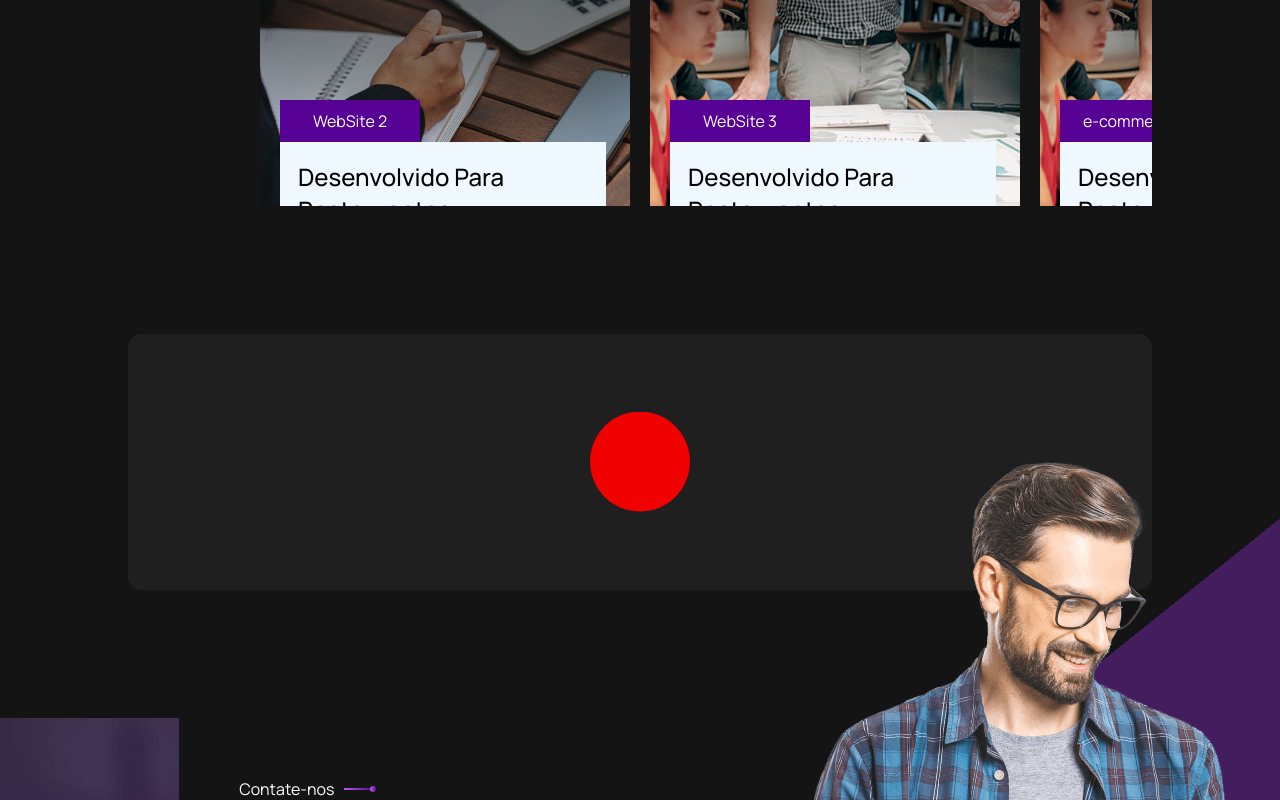
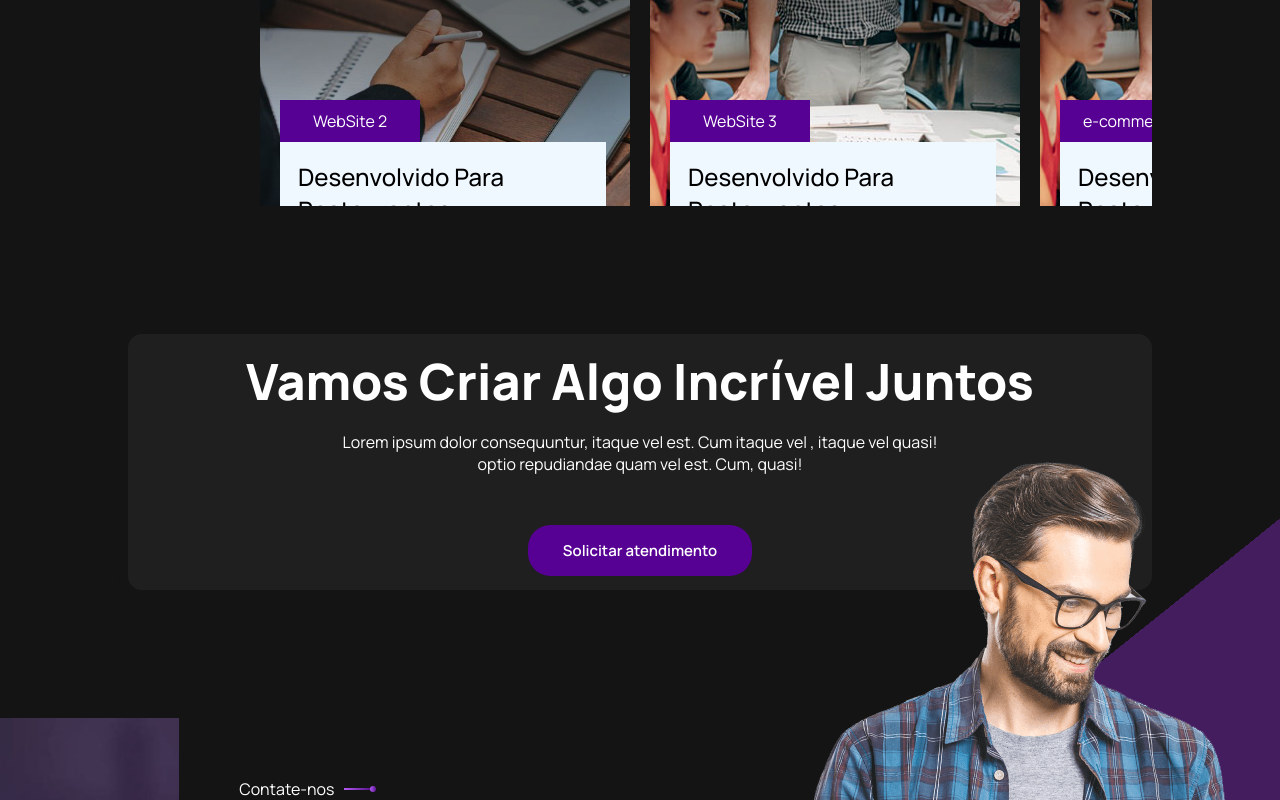
Before and after one commit to PedroPaulo-Git/PortSoftware, a React (Vite) app: page / in a window 1280 px wide. Shown: the part 1842-2642 px from the top of the page. Built offline with nearby package versions, Linux system fonts and the light colour scheme.

Commit message:
design background done

```diff
--- a/src/components/Projects/Project.css
+++ b/src/components/Projects/Project.css
@@ -29,7 +29,7 @@
     width: 500px;
     color: white;
     height: 50%;
-    z-index: 1;
+    z-index: 2;
 }
 
 .project-background-title {
--- a/src/components/backgroundDesign/BackgroundDesign.css
+++ b/src/components/backgroundDesign/BackgroundDesign.css
@@ -29,27 +29,52 @@
     width: 100%;
     height: 100%;
     display: flex;
+    justify-content: center;
     background: #242424c4;
     border: 10px solid #141414; ;
     align-items: center;
     border-radius: 1.5em;
-
+    color: white;
 }
 
 .background-info {
-    content: '';
-    position: absolute;
-    top: 50%;
-    left: 50%;
-    width: 100px;
-    /* Width of the transparent hole */
-    height: 100px;
-    /* Height of the transparent hole */
-    background: rgb(241, 0, 0);
-    /* Background color of the hole */
-    transform: translate(-50%, -50%);
-    clip-path: circle(50px at center);
+    display: flex;
+    justify-content: center;
+    flex-direction: column;
+    align-items: center;
+}
 
+.background-info h1 {
+font-size: 50px;
+font-weight: 800;
+margin: 0;
+margin-bottom: 16px;
+}
+
+.background-info-p {
+   padding-inline: 5%;
+   margin: 0;
+   display: flex;
+    justify-content: center;
+    flex-direction: column;
+    align-items: center;
+    }
+.background-info-p p{
+    margin: 0;
+}
+.background-info a{
+    margin-top:50px ;
+}
+.background-info button{
+  padding-block: 15px;
+  background-color: #570194;
+  padding-inline: 35px;
+  cursor: pointer;
+  font-weight: 600;
+  font-size: 15px;
+  border-radius: 1.5em;
+  border: none;
+  color: white;
 }
 
 .background-image {
--- a/src/components/backgroundDesign/BackgroundDesign.tsx
+++ b/src/components/backgroundDesign/BackgroundDesign.tsx
@@ -8,8 +8,13 @@ export const BackgroundDesign = () => {
         <img className='background-image' src={Background} alt="" />
         <div className='background-container-content' >
             <div className='background-info' >
-
-
+              <h1>Vamos Criar Algo Incrível Juntos</h1>
+              <div className='background-info-p'>
+              <p>Lorem ipsum dolor consequuntur, itaque vel est. Cum itaque vel , itaque vel quasi!
+              </p>
+              <p>optio repudiandae quam vel est. Cum, quasi!</p>
+              </div>
+                <a href="" className='background-info-button'><button className='background-info-button'>Solicitar atendimento</button></a>
             </div>
         </div>
 
```
Also changed, not shown: src/assets/backgrounddesign.png.
